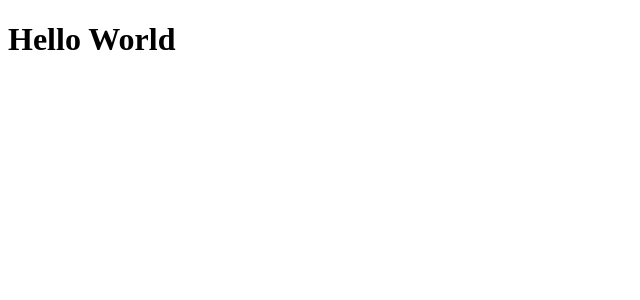
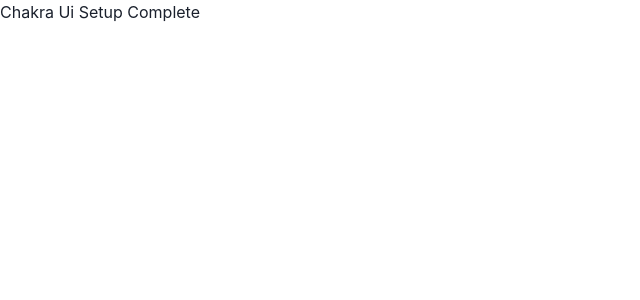
Before and after one commit to Jitesh-K/MyGit, a React (Create React App) app: page / in a window 1280 px wide. Shown: the top 300 px of the page, without its empty margins (0-640 px from the left). Built offline with nearby package versions, Linux system fonts and the light colour scheme.

Commit message:
chakra ui setup

```diff
--- a/package.json
+++ b/package.json
@@ -3,9 +3,13 @@
   "version": "0.1.0",
   "private": true,
   "dependencies": {
+    "@chakra-ui/react": "^2.8.0",
+    "@emotion/react": "^11.11.1",
+    "@emotion/styled": "^11.11.0",
     "@testing-library/jest-dom": "^5.17.0",
     "@testing-library/react": "^13.4.0",
     "@testing-library/user-event": "^13.5.0",
+    "framer-motion": "^10.16.2",
     "react": "^18.2.0",
     "react-dom": "^18.2.0",
     "react-scripts": "5.0.1",
--- /dev/null
+++ b/src/App.js
@@ -0,0 +1,5 @@
+import { React } from 'react';
+
+export const App = () => {
+    return (<h1>Chakra Ui Setup Complete</h1>)
+}
--- a/src/index.js
+++ b/src/index.js
@@ -1,9 +1,14 @@
 import React from 'react';
 import ReactDOM from 'react-dom/client';
+import { ChakraProvider, CSSReset } from '@chakra-ui/react'
+import { App } from './App';
 
 const root = ReactDOM.createRoot(document.getElementById('root'));
 root.render(
   <React.StrictMode>
-    <h1>Hello World</h1>
+    <ChakraProvider>
+      <CSSReset />
+      <App />
+    </ChakraProvider>
   </React.StrictMode>
 );
```
Also changed, not shown: 1 other file (tests, documents, lock files or other folders).
